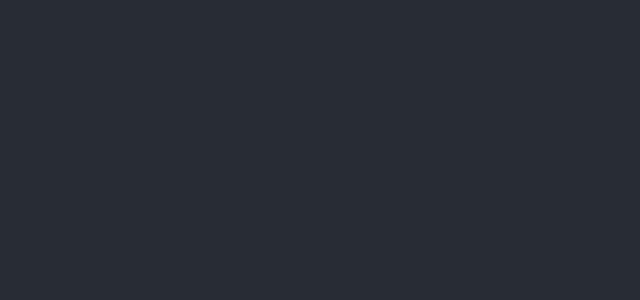
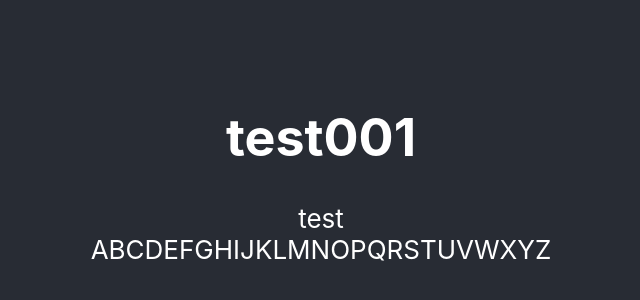
Before and after one commit to BuckMusic/Enigma, a React (Create React App) app: page / in a window 1280 px wide. Shown: the part 232-532 px from the top of the page, without its empty margins (319-959 px from the left). Built offline with nearby package versions, Linux system fonts and the light colour scheme.

Commit message:
added branches to experiment

```diff
--- a/src/App.js
+++ b/src/App.js
@@ -1,5 +1,6 @@
 //import logo from './logo.svg';
 import './App.css';
+import Letter from './components/Letter';
 
 function App() {
   return (
@@ -7,11 +8,15 @@ function App() {
       <header className="App-header">
 
 
+         <h1>test001</h1>
+
+         <div>
+           test
+         </div>
+         <Letter />
 
 
-
-
-      </header>
+        </header>
     </div>
   );
 }
--- /dev/null
+++ b/src/components/Letter.js
@@ -0,0 +1,7 @@
+const letters = "ABCDEFGHIJKLMNOPQRSTUVWXYZ";
+const letterarray = Object.assign([], letters);
+
+function Letter(){
+    return letterarray
+}
+export default Letter
```
Also changed, not shown: src/components/Data.jsx (added).
